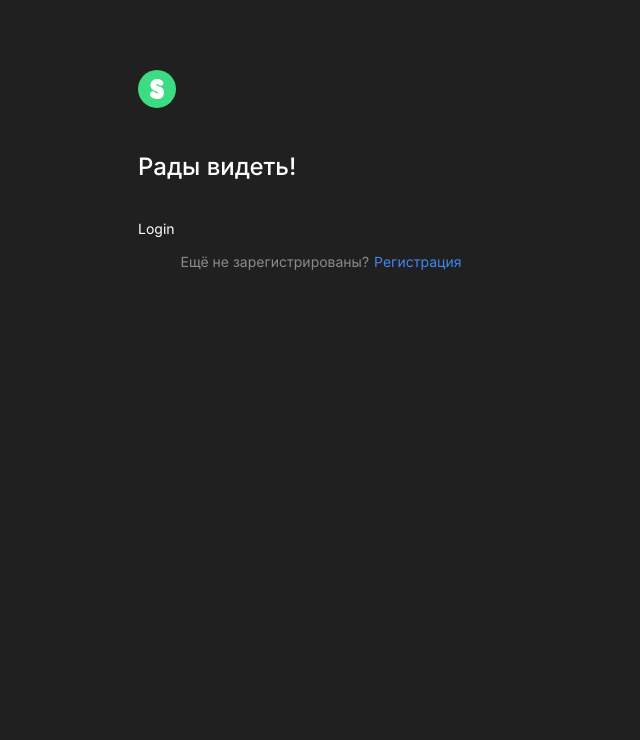
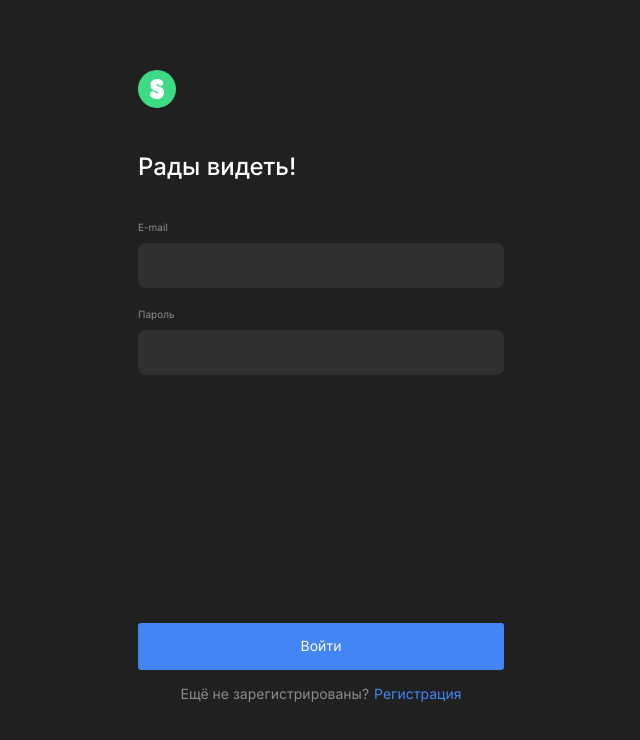
Before and after one commit to StMelik/movies-explorer-frontend, a React (Create React App) app: page /signin in a window 1280 px wide. Shown: the top 740 px of the page, without its empty margins (319-959 px from the left). Built offline with nearby package versions, Linux system fonts and the light colour scheme.

Commit message:
feat: верстка входа и регистрации

```diff
--- /dev/null
+++ b/src/components/Label/Label.css
@@ -0,0 +1,20 @@
+.label {
+    display: block;
+    margin-bottom: 20px;
+}
+
+.label__text {
+    font-size: 10px;
+    color: #8b8b8b;
+    margin-bottom: 10px;
+}
+
+.label__input {
+    width: 100%;
+    padding: 15px;
+    border: none;
+    border-radius: 8px;
+    font-size: 13px;
+    color: #ffffff;
+    background-color: #2f2f2f;
+}
--- /dev/null
+++ b/src/components/Label/Label.jsx
@@ -0,0 +1,20 @@
+import './Label.css';
+
+function Label({ text, value, setValue, type = 'text' }) {
+  const isPassword = type === 'password'
+
+  return (
+    <label className="label">
+      <p className="label__text">{text}</p>
+      <input
+        className="label__input"
+        type={type}
+        value={value}
+        onChange={e => setValue(e.target.value)}
+        autoComplete={isPassword ? 'off' : undefined}
+      />
+    </label>
+  );
+}
+
+export default Label;
--- a/src/index.css
+++ b/src/index.css
@@ -27,6 +27,16 @@ a {
   transition: opacity 0.3s;
 }
 
-a:hover {
+button {
+  border: none;
+  color: inherit;
+  font: inherit;
+  background-color: transparent;
+  cursor: pointer;
+  transition: opacity 0.3s;
+}
+
+a:hover,
+button:hover {
   opacity: 0.5;
 }
--- a/src/layouts/AuthLayout/AuthLayout.css
+++ b/src/layouts/AuthLayout/AuthLayout.css
@@ -2,6 +2,7 @@
     max-width: 396px;
     margin: 0 auto;
     padding: 70px 15px;
+    height: 100vh;
 }
 
 .auth__logo {
@@ -28,3 +29,17 @@
 .auth__question-link {
     color: #4285f4;
 }
+
+.form {
+    display: flex;
+    flex-direction: column;
+    height: calc(100% - 211px);
+}
+
+.form__submit-button {
+    margin-top: auto;
+    width: 100%;
+    background-color: #4285f4;
+    padding: 15px 0;
+    border-radius: 3px;
+}
--- a/src/pages/Login/Login.jsx
+++ b/src/pages/Login/Login.jsx
@@ -1,10 +1,32 @@
+import { useState } from "react";
 import './Login.css';
+import Label from "../../components/Label/Label";
 
 function Login() {
+  const [email, setEmail] = useState('')
+  const [password, setPassword] = useState('')
+
+  function handleSubmitForm(evt) {
+    evt.preventDefault()
+    console.log(email, password);
+  }
+
   return (
-    <div className="login-page">
-      Login
-    </div>
+    <form className="form" onSubmit={handleSubmitForm} name='login'>
+      <Label
+        text='E-mail'
+        type='email'
+        value={email}
+        setValue={setEmail}
+      />
+      <Label
+        text='Пароль'
+        type='password'
+        value={password}
+        setValue={setPassword}
+      />
+      <button className='form__submit-button'>Войти</button>
+    </form>
   );
 }
 
--- a/src/pages/Register/Register.jsx
+++ b/src/pages/Register/Register.jsx
@@ -1,10 +1,39 @@
+import { useState } from "react";
 import './Register.css';
+import Label from "../../components/Label/Label";
 
 function Register() {
+  const [name, setName] = useState('')
+  const [email, setEmail] = useState('')
+  const [password, setPassword] = useState('')
+
+  function handleSubmitForm(evt) {
+    evt.preventDefault()
+    console.log(name, email, password);
+  }
+
+
   return (
-    <div className="register-page">
-      Register
-    </div>
+    <form className="form" onSubmit={handleSubmitForm} name='register'>
+      <Label
+        text='Имя'
+        value={name}
+        setValue={setName}
+      />
+      <Label
+        text='E-mail'
+        type='email'
+        value={email}
+        setValue={setEmail}
+      />
+      <Label
+        text='Пароль'
+        type='password'
+        value={password}
+        setValue={setPassword}
+      />
+      <button className='form__submit-button'>Зарегистрироваться</button>
+    </form>
   );
 }
 
```
